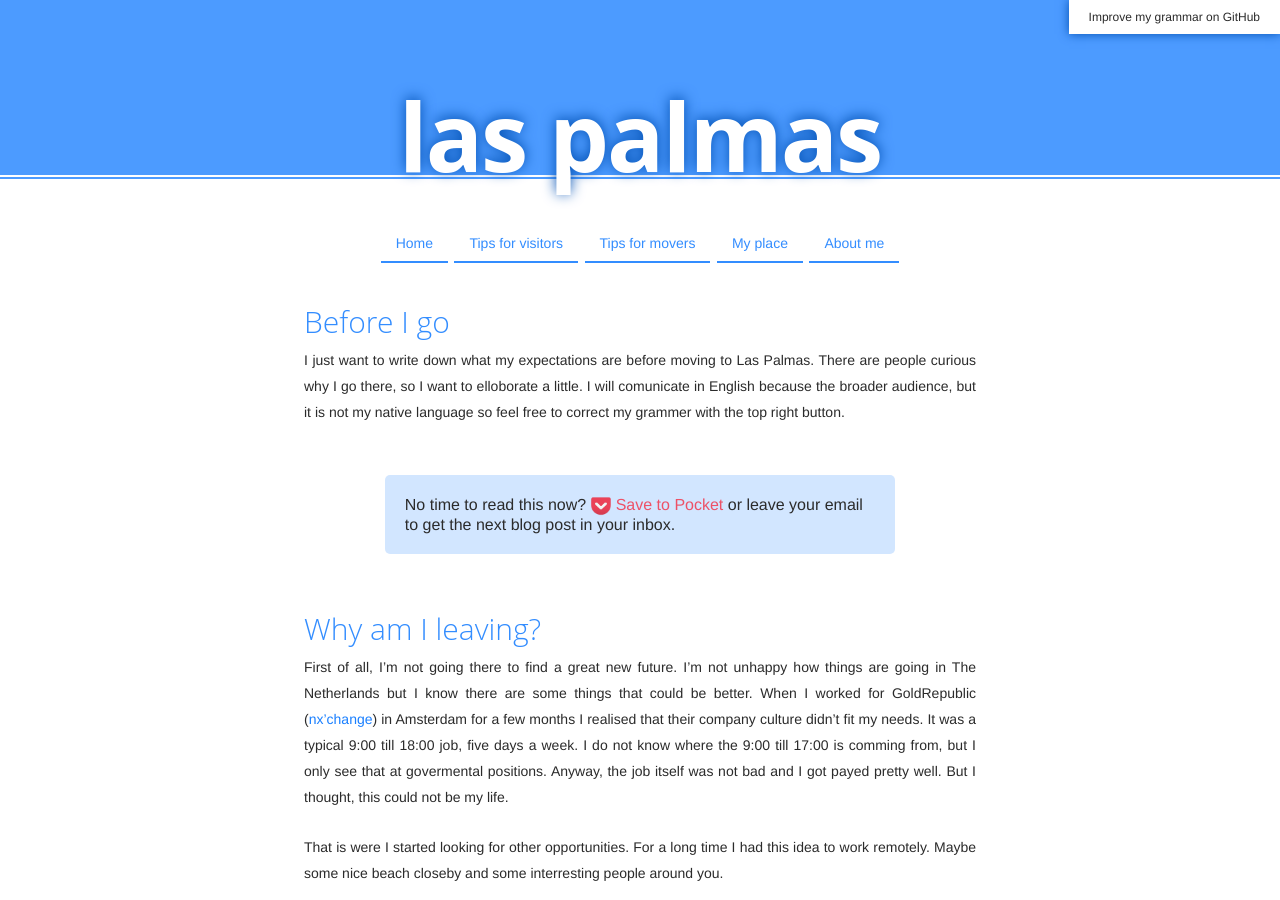
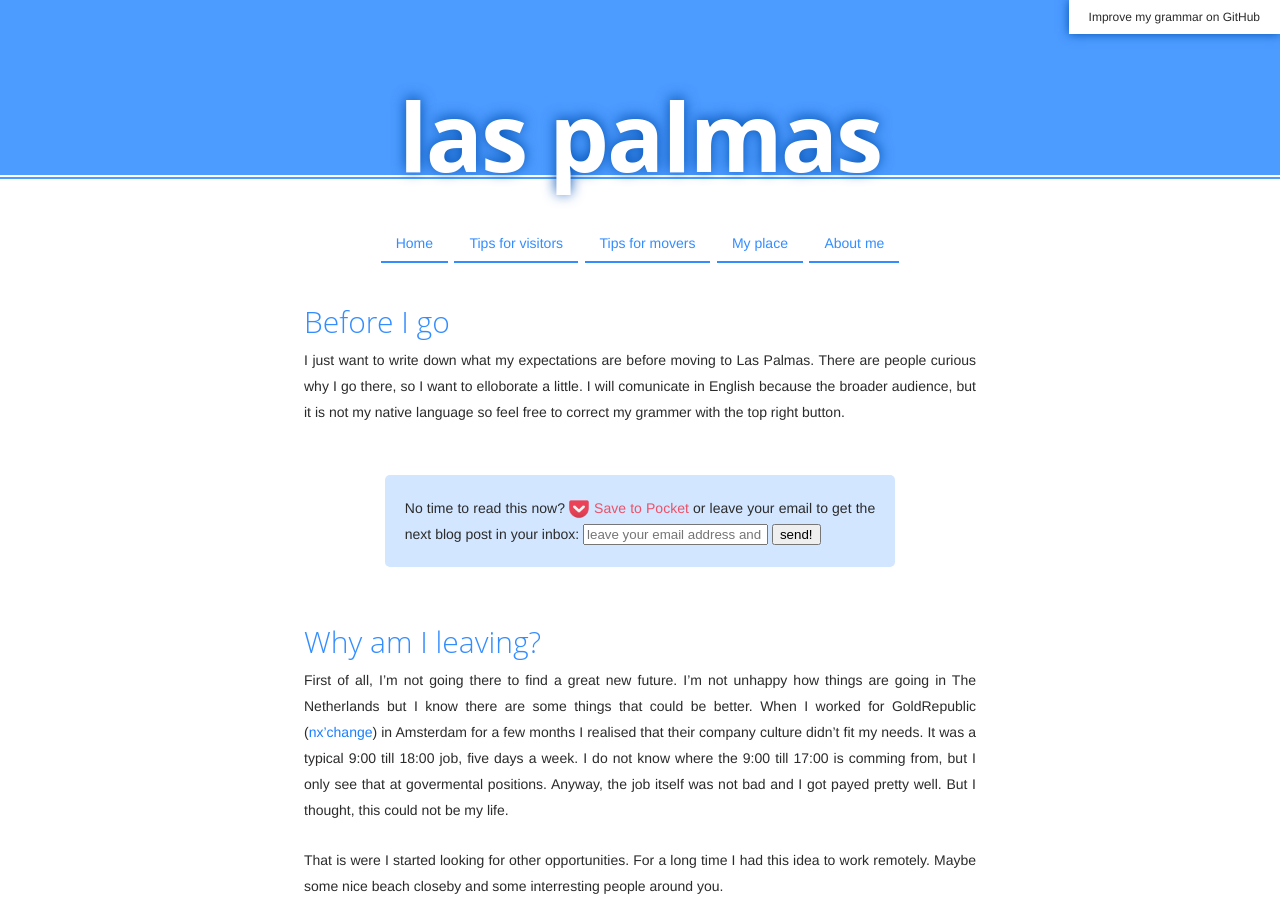
Before and after one commit to adriaandotcom/laspalmas.adriaan.io, a Jekyll site: the page built from _posts/2016-03-13-before-i-go.md, in a window 1280 px wide. Built offline with Jekyll 4.4.1, drawn with Linux system fonts in a browser that asks for light colours.

Commit message:
Update 2016-03-13-before-i-go.md

```diff
--- a/_posts/2016-03-13-before-i-go.md
+++ b/_posts/2016-03-13-before-i-go.md
@@ -5,7 +5,7 @@
 I just want to write down what my expectations are before moving to Las Palmas. There are people curious why I go there, so I want to elloborate a little. I will comunicate in English because the broader audience, but it is not my native language so feel free to correct my grammer with the top right button.
 
 <section class="read-it-later">
-  No time to read this now? <a style="color: rgba(239, 64, 86, 0.9); line-height: 20px;" href="https://getpocket.com/edit?url=https://laspalmas.adriaan.io/2016/03/13/before-i-go.html"><img src="/images/pocket-icon.png" style="width: 20px; height: 20px; vertical-align: middle; border: 0; margin: 0; padding: 0; padding-right: 5px;" alt="Pocket icon">Save to Pocket</a> or leave your email to get the next blog post in your inbox.
+  <p>No time to read this now? <a style="color: rgba(239, 64, 86, 0.9); line-height: 20px;" href="https://getpocket.com/edit?url=https://laspalmas.adriaan.io/2016/03/13/before-i-go.html"><img src="/images/pocket-icon.png" style="width: 20px; height: 20px; vertical-align: middle; border: 0; margin: 0; padding: 0; padding-right: 5px;" alt="Pocket icon">Save to Pocket</a> or leave your email to get the next blog post in your inbox: <input type="email" placeholder="leave your email address and enjoy" name="email"> <input type="submit" value="send!"></p>
 </section>
 
 ## Why am I leaving?
```
